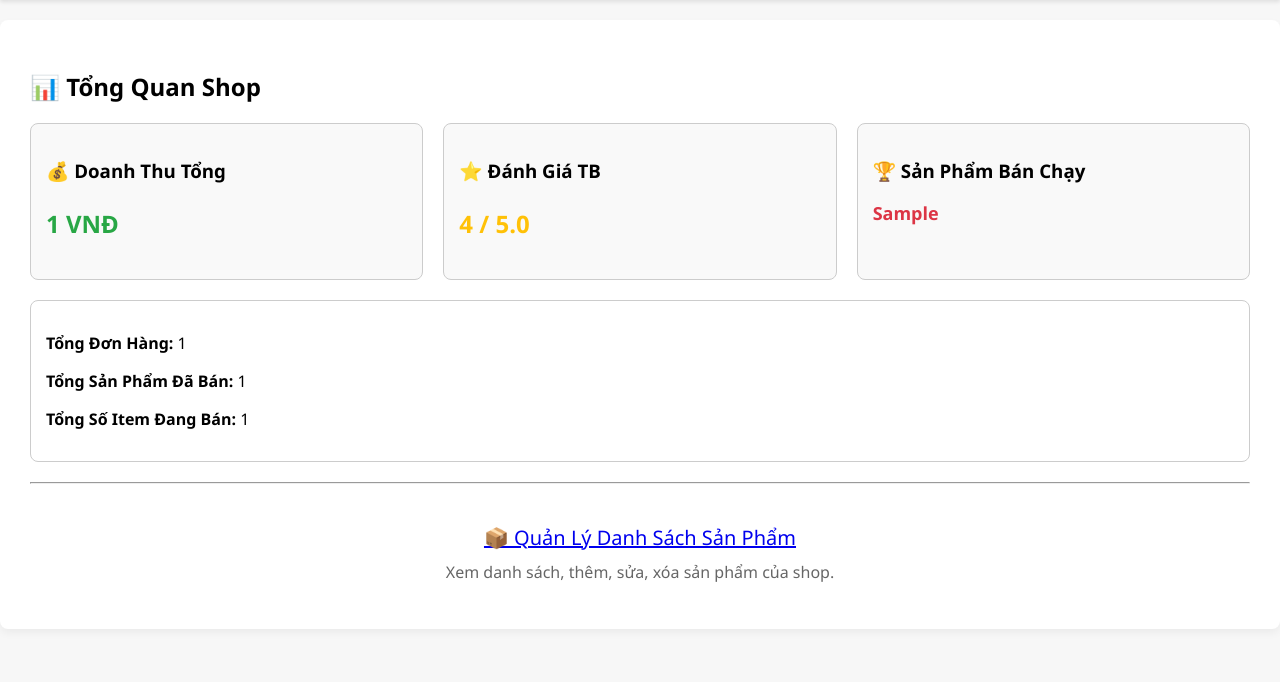
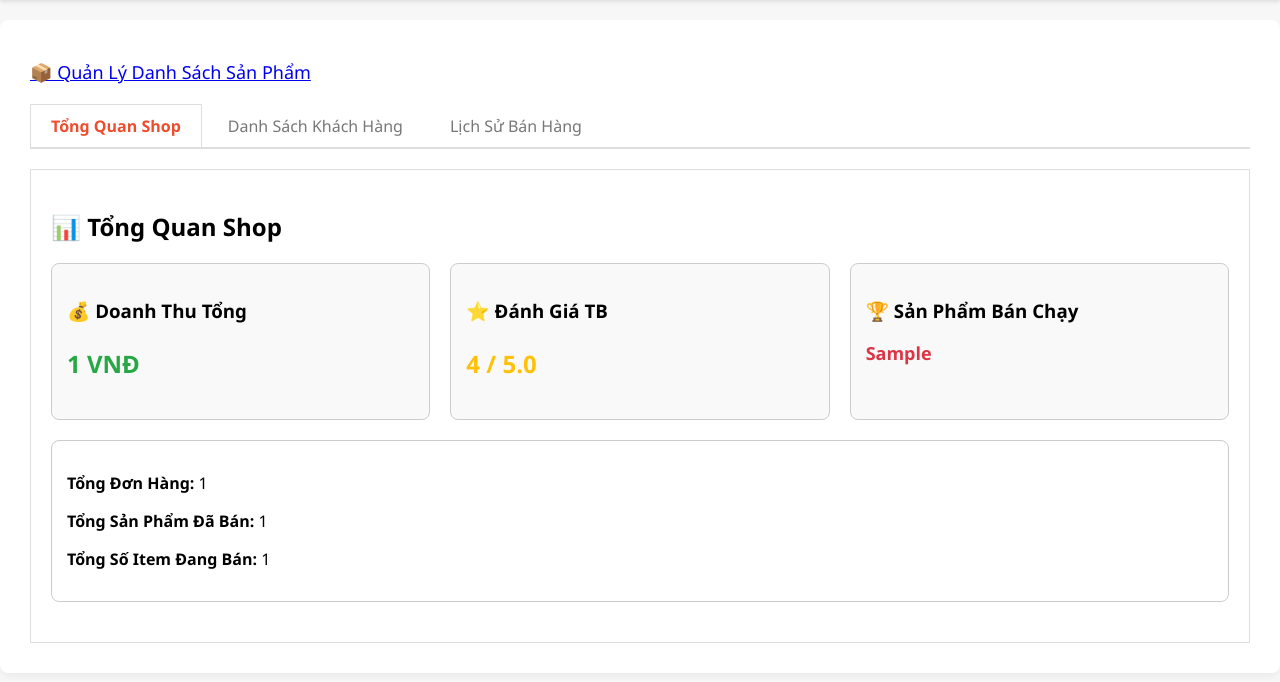
Before and after one commit to MinhMan9/Shopee-Database-BTL2, a Flask app: template templates/seller_dashboard.html in a window 1280 px wide. Shown: the part 57-739 px from the top of the page. Run offline with Flask 3, Linux system fonts and the light colour scheme; the template is opened without the code that fills it: most values are stand-ins (such as "Sample title", 1, 10 or a date in 2020).

Commit message:
Complete UI

```diff
--- a/app.py
+++ b/app.py
@@ -311,14 +311,55 @@ def seller_dashboard():
         if best_seller_data:
             best_seller_name = best_seller_data[0].get('BestSellerName', 'Chưa có dữ liệu')
 
+        # 3. Lấy danh sách khách hàng đã mua
+        sql_customers = """
+            SELECT DISTINCT
+                U.user_id,
+                U.username,
+                U.phone_number,
+                COUNT(DISTINCT ORD.order_id) as TotalOrders,
+                SUM(OD.total_price) as TotalSpent
+            FROM [USER] U
+            JOIN [ORDER] ORD ON U.user_id = ORD.customer_id
+            JOIN ORDER_DETAIL OD ON ORD.order_id = OD.order_id
+            WHERE ORD.shop_id = ?
+            GROUP BY U.user_id, U.username, U.phone_number
+            ORDER BY TotalSpent DESC
+        """
+        customer_list, _ = execute_select(sql_customers, (SHOP_ID,))
+
+        # 4. Lấy lịch sử bán hàng
+        sql_sales_history = """
+            SELECT
+                ORD.order_id as order_group_id,
+                O.created_at,
+                U.username as CustomerName,
+                PV.prod_name,
+                OD.quantity,
+                OD.total_price as sub_total,
+                (SELECT TOP 1 status FROM ORDER_STATUS OS WHERE OS.order_id = ORD.order_id ORDER BY OS.status_timestamp DESC) as latest_status
+            FROM [ORDER] ORD
+            JOIN ORDER_GROUP O ON ORD.order_group_id = O.order_group_id
+            JOIN ORDER_DETAIL OD ON ORD.order_id = OD.order_id
+            JOIN PRODUCT_VARIANT PV ON OD.product_id = PV.prod_id
+            JOIN [USER] U ON ORD.customer_id = U.user_id
+            WHERE ORD.shop_id = ?
+            ORDER BY O.created_at DESC
+        """
+        sales_history, _ = execute_select(sql_sales_history, (SHOP_ID,))
+
     except Exception as e:
         print(f"Error fetching dashboard stats: {e}")
+        customer_list = []
+        sales_history = []
 
     return render_template('seller_dashboard.html',
                            shop_id=SHOP_ID,
                            is_customer_user=session.get('is_customer', False),
                            dashboard_stats=dashboard_stats,
-                           best_seller=best_seller_name)
+                           best_seller=best_seller_name,
+                           customer_list=customer_list,
+                           sales_history=sales_history)
 
 @app.route('/seller/products')
 def seller_products():
--- a/templates/seller_dashboard.html
+++ b/templates/seller_dashboard.html
@@ -3,12 +3,37 @@
 {% block title %}Quản Lý Sản Phẩm - Kênh Bán Hàng{% endblock %}
 
 {% block content %}
+    <style>
+        /* CSS cho hệ thống Tab */
+        .tab-menu { list-style: none; padding: 0; margin: 0 0 20px 0; border-bottom: 2px solid #ddd; display: flex; }
+        .tab-menu li { padding: 10px 20px; cursor: pointer; border: 1px solid transparent; border-bottom: none; margin-right: 5px; font-weight: 500; color: #777; }
+        .tab-menu li.active { border-color: #ddd #ddd #fff; color: #ee4d2d; font-weight: bold; }
+        .tab-content { border: 1px solid #ddd; padding: 20px; min-height: 400px; background-color: #fff; }
+        .tab-pane { display: none; }
+        .tab-pane.active { display: block; }
+        .data-table th, .data-table td { border: 1px solid #e0e0e0; padding: 10px; }
+        .data-table th { background-color: #f0f0f0; }
+    </style>
+
     {% if is_customer_user %}
         <div style="float: right; padding: 10px; border: 1px solid #ddd; border-radius: 5px; background: #e3f2fd;">
-            Bạn là **CUSTOMER**. <a href="{{ url_for('customer_dashboard') }}">Chuyển sang Trang Mua Hàng 🛍️</a>
+            Bạn là <strong>CUSTOMER</strong>. <a href="{{ url_for('customer_dashboard') }}">Chuyển sang Trang Mua Hàng 🛍️</a>
         </div>
     {% endif %}
 
+    <div style="margin-bottom: 20px; clear: both; padding-top: 10px;">
+        <a href="{{ url_for('seller_products') }}" class="btn btn-primary" style="font-size: 18px;">📦 Quản Lý Danh Sách Sản Phẩm</a>
+    </div>
+
+    <ul class="tab-menu">
+        <li class="tab-item active" data-tab="overview">Tổng Quan Shop</li>
+        <li class="tab-item" data-tab="customers">Danh Sách Khách Hàng</li>
+        <li class="tab-item" data-tab="sales-history">Lịch Sử Bán Hàng</li>
+    </ul>
+
+    <div class="tab-content">
+        <!-- Tab 1: Tổng Quan -->
+        <div id="overview" class="tab-pane active">
             <h2>📊 Tổng Quan Shop</h2>
             <div style="display: flex; gap: 20px; margin-bottom: 20px;">
                 <div style="border: 1px solid #ccc; padding: 15px; border-radius: 8px; flex: 1; background-color: #f9f9f9;">
@@ -32,18 +57,103 @@
                     <p><strong>Tổng Số Item Đang Bán:</strong> {{ dashboard_stats.TotalItems }}</p>
                 </div>
             </div>
-
-    <hr>
-
-    <div style="text-align: center; margin-top: 40px;">
-        <a href="{{ url_for('seller_products') }}" class="btn btn-primary btn-lg" style="padding: 15px 30px; font-size: 20px;">
-            📦 Quản Lý Danh Sách Sản Phẩm
-        </a>
-        <p style="margin-top: 10px; color: #666;">Xem danh sách, thêm, sửa, xóa sản phẩm của shop.</p>
         </div>
 
+        <!-- Tab 2: Danh Sách Khách Hàng -->
+        <div id="customers" class="tab-pane">
+            <h3>👥 Danh Sách Khách Hàng Đã Mua</h3>
+            {% if customer_list %}
+            <table class="data-table" style="width: 100%;">
+                <thead>
+                    <tr>
+                        <th>ID</th>
+                        <th>Tên Đăng Nhập</th>
+                        <th>SĐT</th>
+                        <th>Số Đơn Đã Mua</th>
+                        <th>Tổng Chi Tiêu</th>
+                    </tr>
+                </thead>
+                <tbody>
+                {% for cust in customer_list %}
+                    <tr>
+                        <td>{{ cust.user_id }}</td>
+                        <td>{{ cust.username }}</td>
+                        <td>{{ cust.phone_number }}</td>
+                        <td>{{ cust.TotalOrders }}</td>
+                        <td>{{ cust.TotalSpent | format_currency }}</td>
+                    </tr>
+                {% endfor %}
+                </tbody>
+            </table>
+            {% else %}
+                <p>Chưa có khách hàng nào.</p>
+            {% endif %}
+        </div>
 
+        <!-- Tab 3: Lịch Sử Bán Hàng -->
+        <div id="sales-history" class="tab-pane">
+            <h3>📜 Lịch Sử Bán Hàng Chi Tiết</h3>
+            {% if sales_history %}
+            <table class="data-table" style="width: 100%;">
+                <thead>
+                    <tr>
+                        <th>Mã Đơn</th>
+                        <th>Ngày Đặt</th>
+                        <th>Khách Hàng</th>
+                        <th>Sản Phẩm</th>
+                        <th>SL</th>
+                        <th>Thành Tiền</th>
+                        <th>Trạng Thái</th>
+                    </tr>
+                </thead>
+                <tbody>
+                {% for sale in sales_history %}
+                    <tr>
+                        <td>{{ sale.order_group_id }}</td>
+                        <td>{{ sale.created_at.strftime('%Y-%m-%d %H:%M') }}</td>
+                        <td>{{ sale.CustomerName }}</td>
+                        <td>{{ sale.prod_name }}</td>
+                        <td>{{ sale.quantity }}</td>
+                        <td>{{ sale.sub_total | format_currency }}</td>
+                        <td><strong>{{ sale.latest_status }}</strong></td>
+                    </tr>
+                {% endfor %}
+                </tbody>
+            </table>
+            {% else %}
+                <p>Chưa có lịch sử bán hàng.</p>
+            {% endif %}
+        </div>
+    </div>
 
+    <script>
+        document.addEventListener('DOMContentLoaded', function() {
+            const tabs = document.querySelectorAll('.tab-item');
+            const contents = document.querySelectorAll('.tab-pane');
 
+            function activateTab(tabId) {
+                tabs.forEach(t => {
+                    if (t.getAttribute('data-tab') === tabId) {
+                        t.classList.add('active');
+                    } else {
+                        t.classList.remove('active');
+                    }
+                });
+                contents.forEach(c => {
+                    if (c.id === tabId) {
+                        c.classList.add('active');
+                    } else {
+                        c.classList.remove('active');
+                    }
+                });
+            }
 
+            tabs.forEach(tab => {
+                tab.addEventListener('click', function() {
+                    const targetId = this.getAttribute('data-tab');
+                    activateTab(targetId);
+                });
+            });
+        });
+    </script>
 {% endblock %}
--- a/templates/seller_reports.html
+++ b/templates/seller_reports.html
@@ -20,7 +20,7 @@
             <p><strong>Tên Shop:</strong> {{ r.ShopName }}</p>
             <p><strong>Tổng Đơn Hàng:</strong> {{ r.TotalOrders }}</p>
             <p><strong>Tổng Doanh Thu:</strong> <span style="font-weight: bold; color: green;">{{ r.TotalRevenue | format_currency }}</span></p>
-            <p><strong>Rating Trung Bình (Lấy từ bảng SHOP):</strong> {{ r.AvgShopRating }}</p>
+            <p><strong>Rating Trung Bình:</strong> {{ r.AvgShopRating }}</p>
         </div>
     {% else %}
         <p>Không có dữ liệu tổng quan cho Shop này.</p>
```
Also changed, not shown: templates/customer_dashboard.html (+8 -8 lines), templates/seller_products.html (+12 -1 lines). Lines whose indentation alone changed are shown as unchanged.
